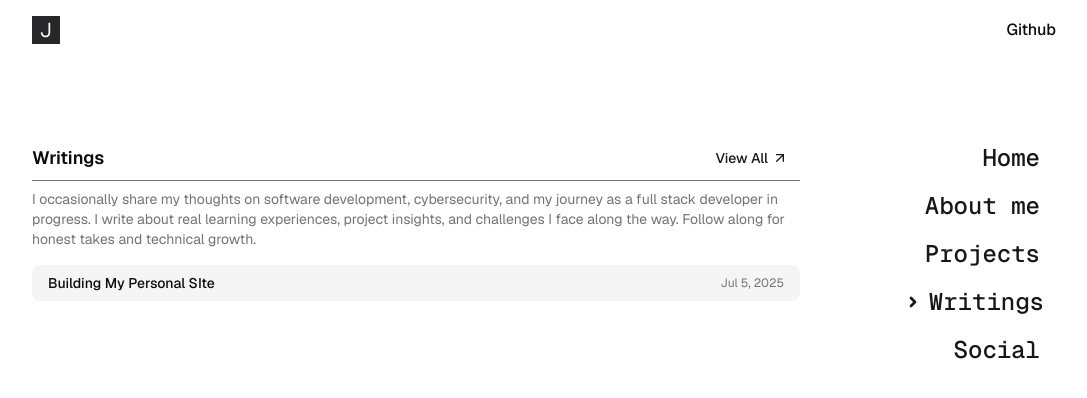
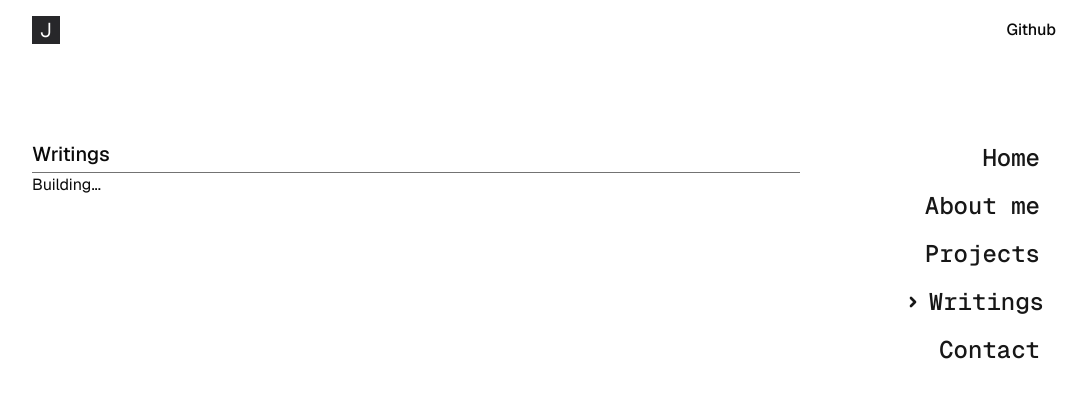
Before and after one commit to johnliradev/site, a Next.js app: page / in a window 1280 px wide. Both pictures are taken after a click on the button "Writings". Shown: the top 398 px of the page, without its empty margins (96-1183 px from the left). Built offline with nearby package versions, Linux system fonts and the light colour scheme.

Commit message:
Update page and cards

```diff
--- a/src/app/page.tsx
+++ b/src/app/page.tsx
@@ -17,7 +17,7 @@ export default function Home() {
         {opt === "about" && <AboutMe />}
         {opt === "projects" && <ProjectsPreview />}
         {opt === "writings" && <WritingsPreview />}
-        {opt === "social" && <SocialCard />}
+        {opt === "contact" && <SocialCard />}
         {/* Selector */}
         <Menu />
       </div>
--- a/src/components/Menu/index.tsx
+++ b/src/components/Menu/index.tsx
@@ -13,7 +13,7 @@ export const Menu = () => {
           { key: "about", label: "About me" },
           { key: "projects", label: "Projects" },
           { key: "writings", label: "Writings" },
-          { key: "social", label: "Social" },
+          { key: "contact", label: "Contact" },
         ].map((item) => (
           <li key={item.key}>
             <Button
--- a/src/components/SocialCard/index.tsx
+++ b/src/components/SocialCard/index.tsx
@@ -6,26 +6,11 @@ import Link from "next/link";
 
 export const SocialCard = () => {
   return (
-    <div className="mx-auto flex flex-col md:flex-row md:items-start gap-4">
-      <XCard />
-      <div className="space-y-4 w-full md:max-w-[260px]">
-        <EmailCard />
-        <div>
-          <Button size={"xl"}>
-            <p>Download my CV</p>
-            <FileDown />
-          </Button>
-          <p className="text-center">Not done yet</p>
-        </div>
-        <div>
-          <Link href={"https://github.com/johnliradev/site"} target="_blank">
-            <Button size={"xl"}>
-              <p>Get code</p>
-              <Code />
-            </Button>
-          </Link>
-        </div>
+    <div className="w-full max-w-3xl">
+      <div className="flex text-xl  items-center justify-between border-b  pb-1 border-muted-foreground">
+        <p className="font-medium">Contact</p>
       </div>
+      Building...
     </div>
   );
 };
--- a/src/components/WritingsPreview/index.tsx
+++ b/src/components/WritingsPreview/index.tsx
@@ -12,40 +12,10 @@ export const WritingsPreview = () => {
 
   return (
     <div className="w-full max-w-3xl">
-      <div className="flex text-xl  items-center justify-between border-b pb-1 border-muted-foreground">
-        <p className="font-semibold text-lg">Writings</p>
-        <Link href="/">
-          <Button variant="link" className="gap-1">
-            View All
-            <ArrowUpRight className="w-4 h-4" />
-          </Button>
-        </Link>
+      <div className="flex text-xl  items-center justify-between border-b  pb-1 border-muted-foreground">
+        <p className="font-medium">Writings</p>
       </div>
-      <p className="text-sm text-muted-foreground mt-2 mb-4">
-        I occasionally share my thoughts on software development, cybersecurity,
-        and my journey as a full stack developer in progress. I write about real
-        learning experiences, project insights, and challenges I face along the
-        way. Follow along for honest takes and technical growth.
-      </p>
-      <div className="flex flex-col gap-2">
-        {previewWritings.map((writing, idx) => (
-          <div
-            key={idx}
-            className="flex items-center justify-between rounded-md bg-muted px-4 py-2 hover:bg-muted/70 transition-colors"
-          >
-            <span className="truncate text-sm font-medium">
-              {writing.title}
-            </span>
-            <span className="text-xs text-muted-foreground ml-4 shrink-0">
-              {new Date(writing.date).toLocaleDateString(undefined, {
-                year: "numeric",
-                month: "short",
-                day: "numeric",
-              })}
-            </span>
-          </div>
-        ))}
-      </div>
+      Building...
     </div>
   );
 };
```
